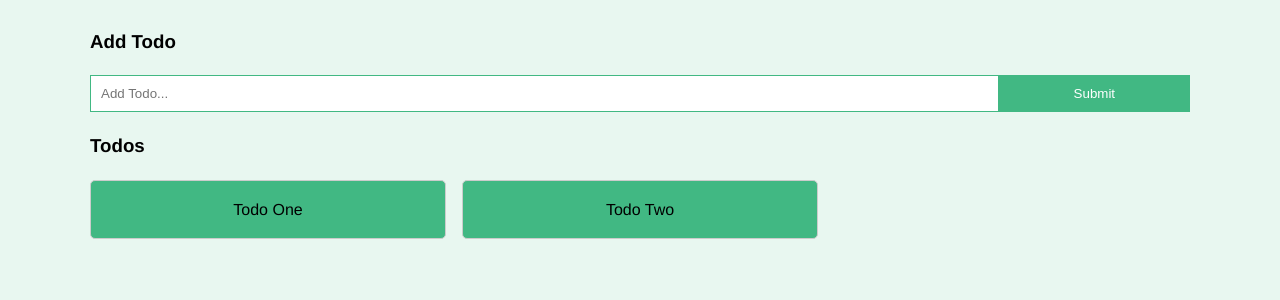
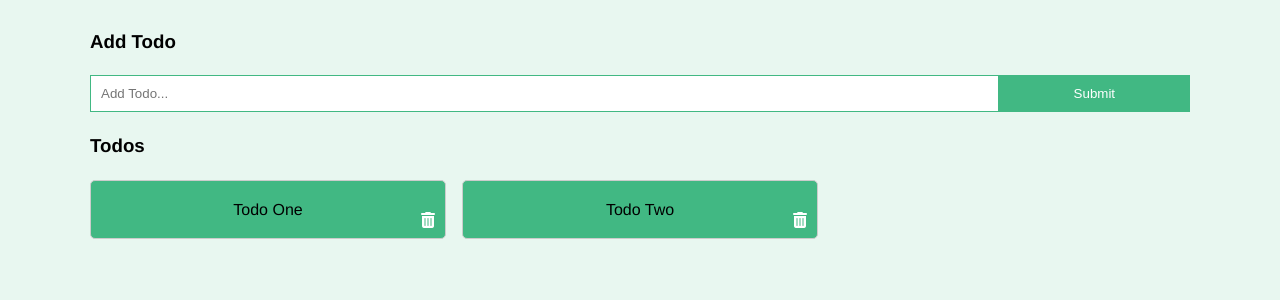
Before and after one commit to sunyonglincanada/vuex-crash-course, a Vue app: page / in a window 1280 px wide. Shown: the top 300 px of the page. Built offline with nearby package versions, Linux system fonts and the light colour scheme; no server answers.

Commit message:
styling.

```diff
--- a/src/components/Todos.vue
+++ b/src/components/Todos.vue
@@ -2,7 +2,10 @@
   <div>
     <h3>Todos</h3>
     <div class="todos">
-      <div v-for="todo in allTodos" :key="todo.id" class="todo">{{todo. title}}</div>
+      <div v-for="todo in allTodos" :key="todo.id" class="todo">
+        {{todo. title}}
+        <i class="fas fa-trash-alt"></i>
+      </div>
     </div>
   </div>
 </template>
@@ -37,4 +40,12 @@ export default {
   position: relative;
   cursor: pointer;
 }
+
+i {
+  position: absolute;
+  bottom: 10px;
+  right: 10px;
+  color: #fff;
+  cursor: pointer;
+}
 </style>
```
